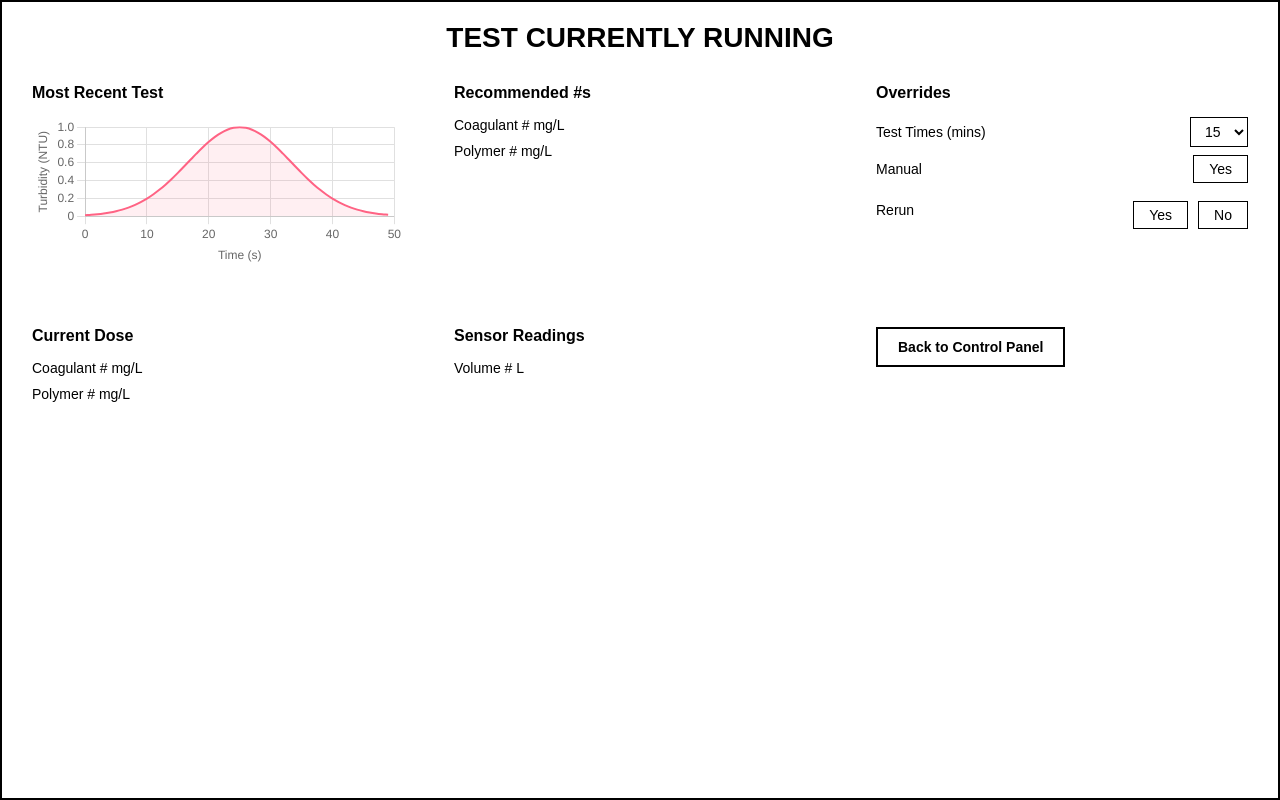
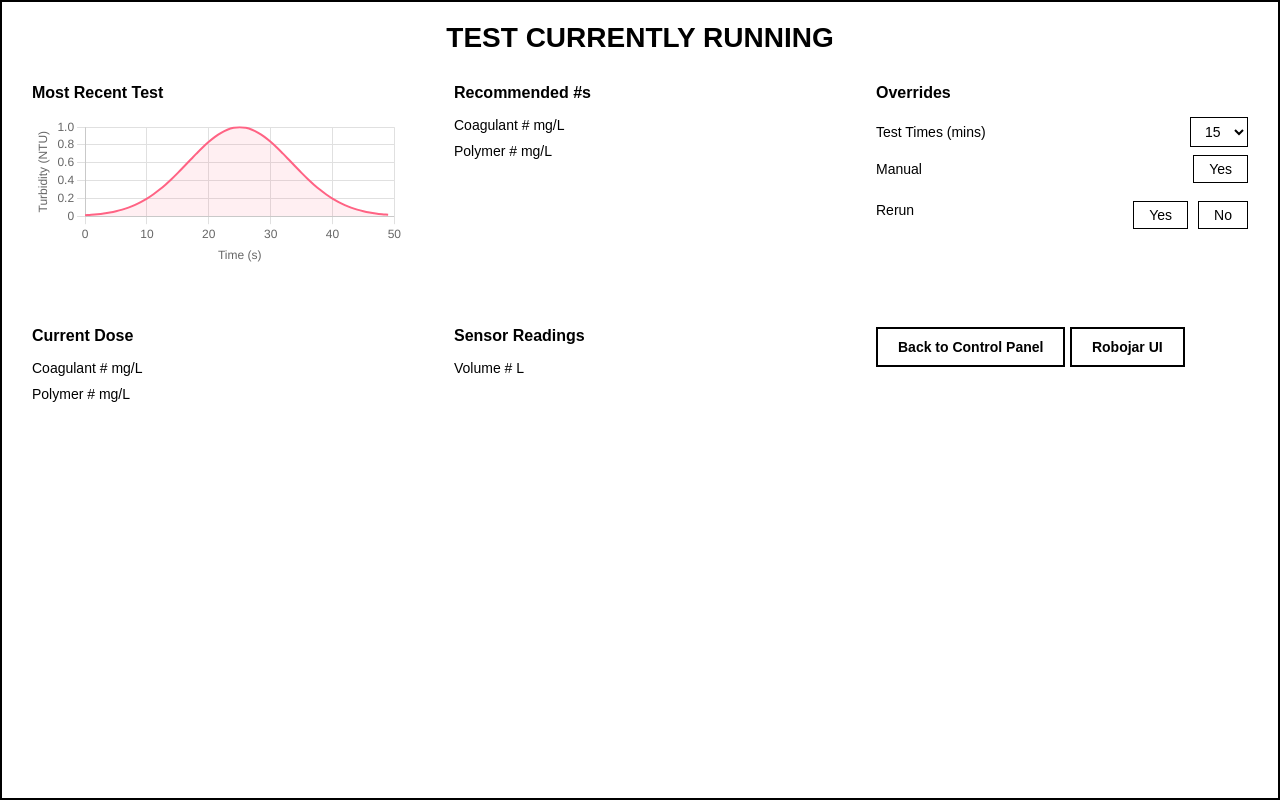
Before and after one commit to ArtemioT/Bertbox, a FastAPI app: page /generalInterface in a window 1280 px wide. Run offline with FastAPI, Linux system fonts and the light colour scheme.

Commit message:
added new button for robojar ui

```diff
--- a/src/templates/general.html
+++ b/src/templates/general.html
@@ -70,6 +70,7 @@
 
             <div class="section">
                 <a href="/" class="back-button">Back to Control Panel</a>
+                <a class="back-button">Robojar UI</a>
             </div>
         </div>
     </div>
```
Also changed, not shown: 3 other files.
